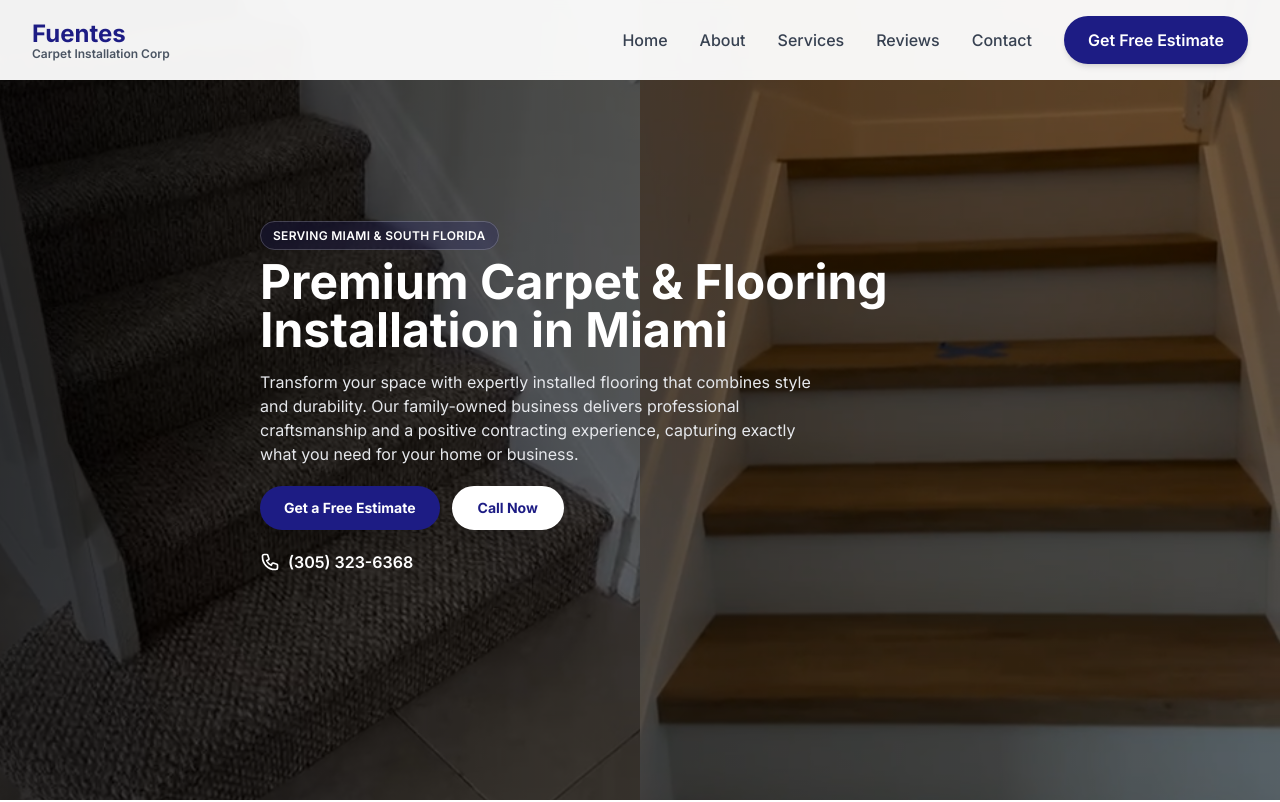
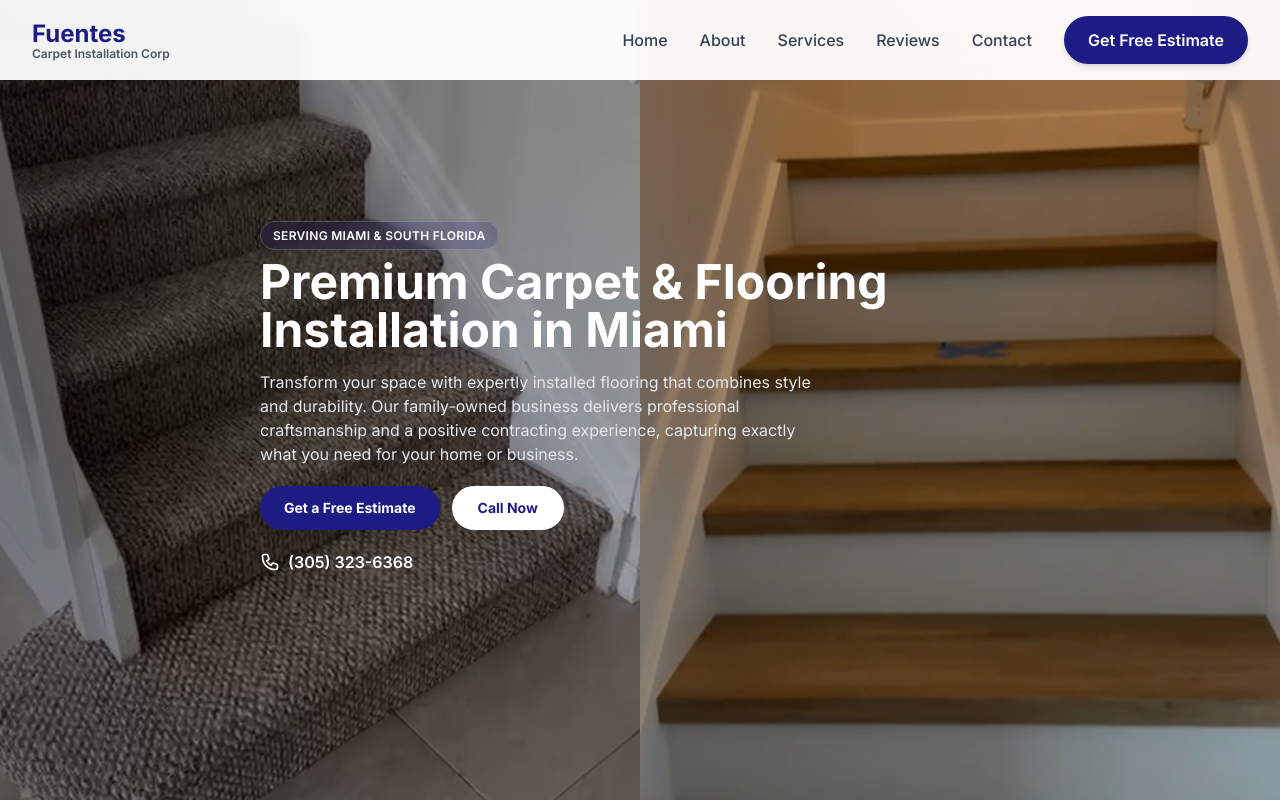
Before and after one commit to Expandingmind/fuentescarpets, a Next.js app: page / in a window 1280 px wide. Shown: the top 802 px of the page. Built offline with nearby package versions, Linux system fonts and the light colour scheme.

Commit message:
Reduce hero overlay opacity for more visible images

```diff
--- a/components/Hero.tsx
+++ b/components/Hero.tsx
@@ -33,7 +33,7 @@
           />
         </div>
         {/* Gradient Overlay */}
-        <div className="absolute inset-0 bg-gradient-to-r from-black/80 via-black/60 to-black/50"></div>
+        <div className="absolute inset-0 bg-gradient-to-r from-black/50 via-black/30 to-black/20"></div>
       </div>
 
       <div className="relative z-10 max-w-7xl mx-auto px-4 sm:px-6 lg:px-8 py-8 md:py-16 text-center md:text-left">
```
